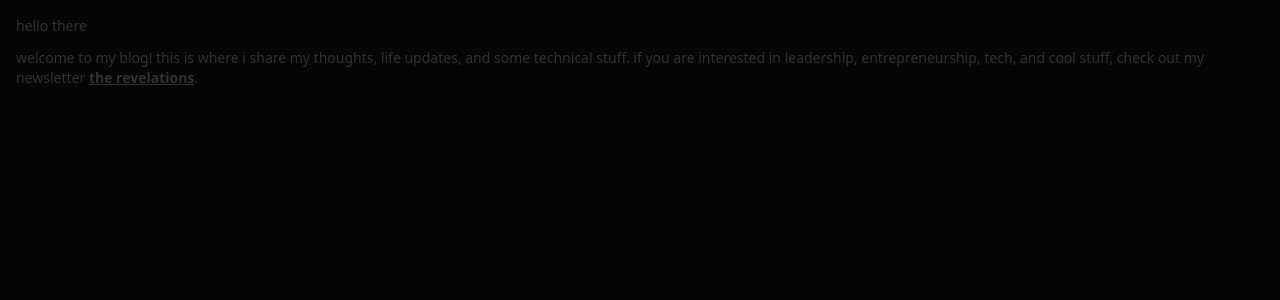
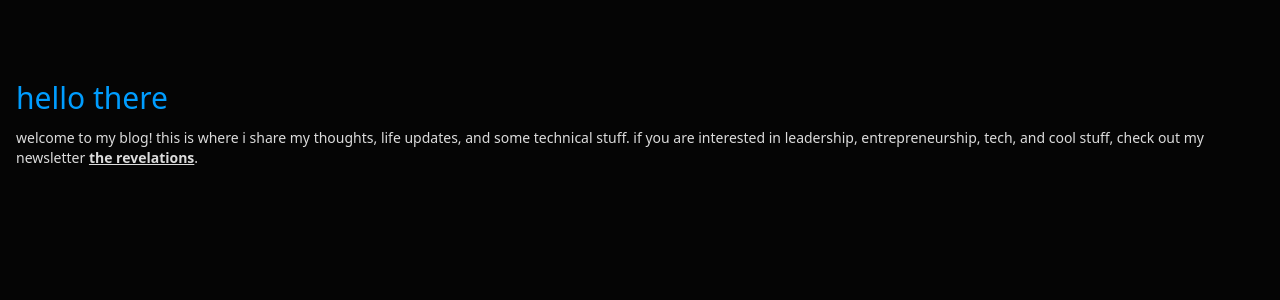
Before and after one commit to theluqmn/blog, a Jekyll site: the page built from index.md, in a window 1280 px wide. Shown: the top 300 px of the page. Built offline with Jekyll 4.4.1, drawn with Linux system fonts in a browser that asks for light colours; nearby versions of some CDN libraries; our own code applies the rules of GitHub Pages for plain Markdown files.

Commit message:
modified the CSS

```diff
--- a/_layouts/index.html
+++ b/_layouts/index.html
@@ -23,9 +23,10 @@
     <body class="p-4 bg-[rgb(5,5,5)]">
         <div class="
         space-y-3
-        text-sm text-[rgb(50,50,50)]
-        [&_h2]:text-xl [&_h2]:pt-12 [&_h2]:font-semibold [&_h2]:text-[rgb(50,50,50)]
-        [&_h3]:text-lg [&_h3]:pt-8 [&_h3]:font-semibold [&_h3]:text-[rgb(50,50,50)]
+        text-sm text-[rgb(220,220,220)]
+        [&_h1]:text-3xl [&_h1]:pt-16 [&_h1]:text-[rgb(0,157,255)]
+        [&_h2]:text-xl [&_h2]:pt-12 [&_h2]:font-semibold [&_h2]:text-[rgb(255,255,255)]
+        [&_h3]:text-lg [&_h3]:pt-8 [&_h3]:font-semibold [&_h3]:text-[rgb(255,255,255)]
         [&_a]:font-semibold [&_a]:underline
         [&_img]:w-full [&_img]:rounded-md
         ">
```
